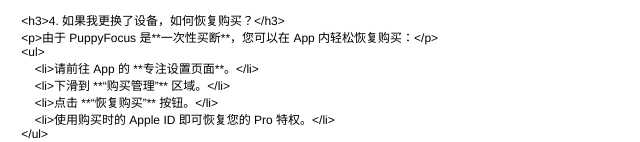
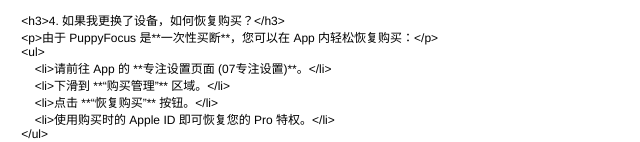
Before and after one commit to gchenrun-dotcom/PuppyFocusWebsite, a plain HTML site: page index.html in a window 1280 px wide. Shown: the part 658-800 px from the top of the page, 0-640 px from the left. Drawn offline with Linux system fonts and the light colour scheme.

Commit message:
Add files via upload

```diff
--- a/index.html
+++ b/index.html
@@ -59,7 +59,7 @@
 <p class="p1"><span class="Apple-converted-space">    </span>&lt;h3&gt;4. 如果我更换了设备，如何恢复购买？&lt;/h3&gt;</p>
 <p class="p1"><span class="Apple-converted-space">    </span>&lt;p&gt;由于 PuppyFocus 是**一次性买断**，您可以在 App 内轻松恢复购买：&lt;/p&gt;</p>
 <p class="p1"><span class="Apple-converted-space">    </span>&lt;ul&gt;</p>
-<p class="p1"><span class="Apple-converted-space">        </span>&lt;li&gt;请前往 App 的 **专注设置页面**。&lt;/li&gt;</p>
+<p class="p1"><span class="Apple-converted-space">        </span>&lt;li&gt;请前往 App 的 **专注设置页面 (07专注设置)**。&lt;/li&gt;</p>
 <p class="p1"><span class="Apple-converted-space">        </span>&lt;li&gt;下滑到 **“购买管理”** 区域。&lt;/li&gt;</p>
 <p class="p1"><span class="Apple-converted-space">        </span>&lt;li&gt;点击 **“恢复购买”** 按钮。&lt;/li&gt;</p>
 <p class="p1"><span class="Apple-converted-space">        </span>&lt;li&gt;使用购买时的 Apple ID 即可恢复您的 Pro 特权。&lt;/li&gt;</p>
```
